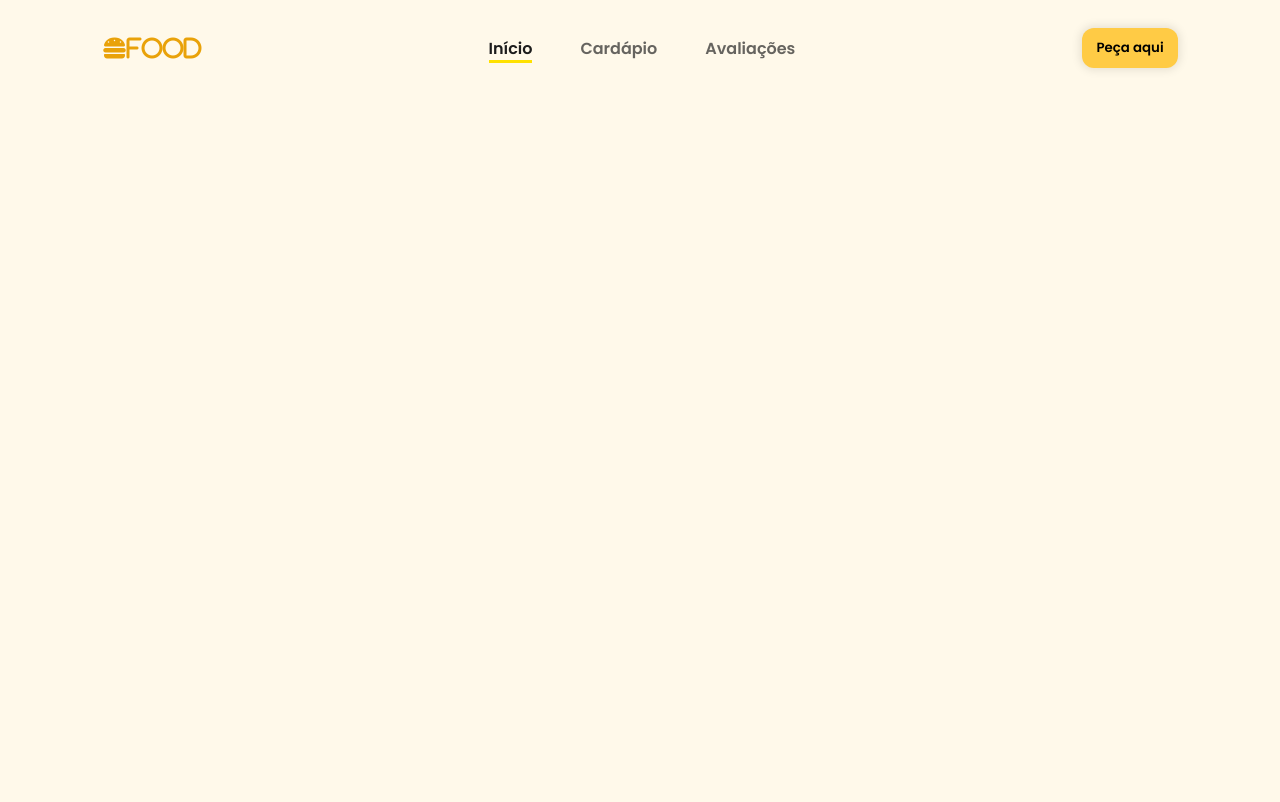
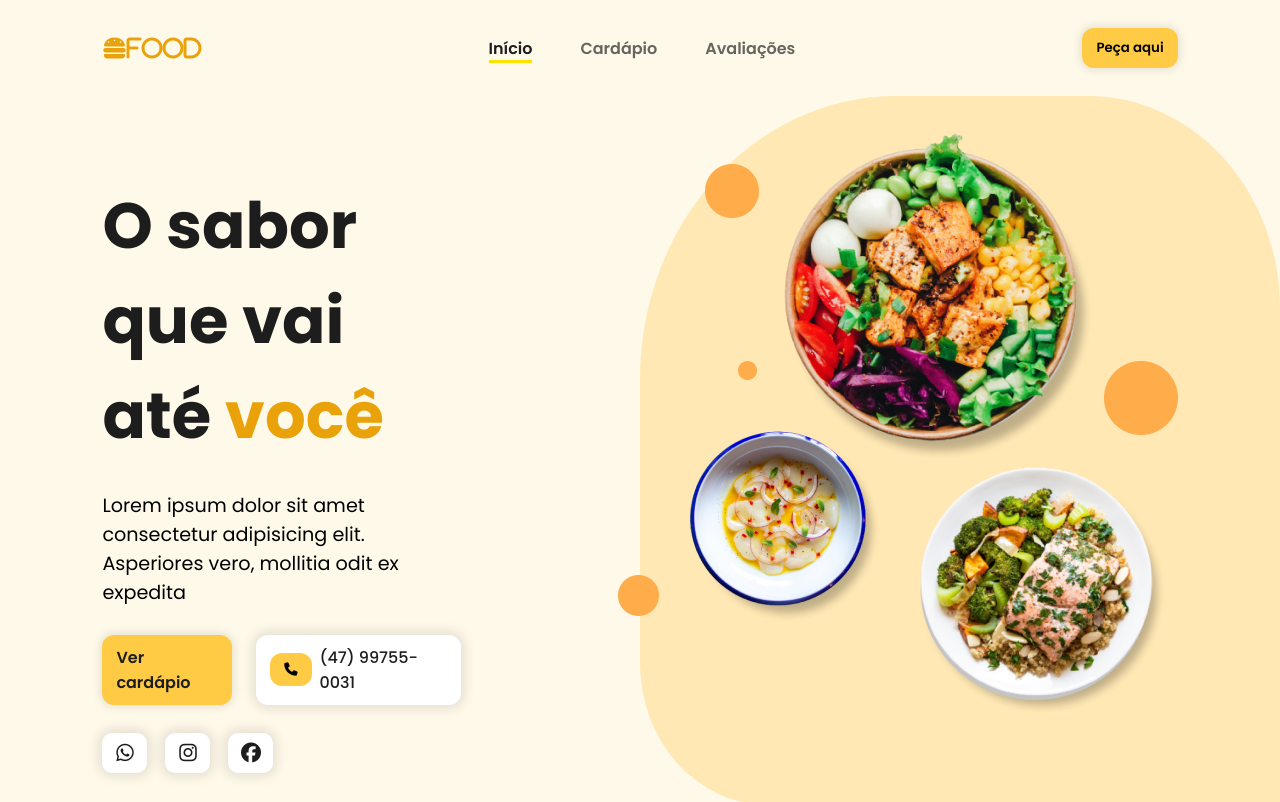
Before and after one commit to llucassouz4/sites, a plain HTML site: page restaurante/index.html in a window 1280 px wide. Shown: the top 802 px of the page. Drawn offline with nearby package versions, Linux system fonts and the light colour scheme.

Commit message:
e os guri

```diff
--- /dev/null
+++ b/restaurante/estilo/home.css
@@ -0,0 +1,98 @@
+#home {
+    display: flex;
+    min-height: calc(100vh - 91px);
+    position: relative;
+}
+
+#cta {
+    width: 35%;
+    display: flex;
+    flex-direction: column;
+    gap: 28px;
+    margin-top: 5%;
+}
+
+#cta .title {
+    color: #1d1d1d;
+    font-size: 4rem;
+}
+
+#cta .title span {
+    color: #e9a209;
+}
+
+#cta .description {
+    font-size: 1.2rem;
+}
+
+#cta_buttons {
+    display: flex;
+    gap: 24px;
+}
+
+#cta_buttons a {
+    text-decoration: none;
+    color: #1d1d1d;
+}
+
+#phone_button {
+    display: flex;
+    gap: 8px;
+    align-items: center;
+    background-color: white;
+    padding: 8px 14px;
+    font-weight: 500;
+    box-shadow: 0px 0px 12px 4px rgba(0, 0, 0, 0.1);
+    border-radius: 12px;
+}
+
+#phone_button button {
+    box-shadow: none;
+}
+
+#banner {
+    display: flex;
+    align-items: start;
+    justify-content: end;
+    width: 70%;
+    z-index: 2;
+}
+
+#bonner img {
+    height: 100%;
+    width: fit-content;
+}
+
+.shape {
+    background-color: #ffe8b4;
+    width: 50%;
+    height: 100%;
+    position: absolute;
+    border-radius: 40% 30% 0% 20%;
+    top: 0;
+    right: 0;
+}
+
+@media screen and (max-width: 1170px) {
+    #home {
+        min-height: 100%;
+        padding-top: 0px;
+    }
+
+    #banner,
+     #banner img,
+      #home .shape {
+        display: none;
+    }
+    #cta {
+    width: 100%;
+    align-items: center;
+    text-align: center;
+}
+}
+
+@media screen and (max-width: 450px){
+    #phone_button button {
+        display: none;
+    }
+}
--- a/restaurante/estilo/style.css
+++ b/restaurante/estilo/style.css
@@ -9,6 +9,10 @@
 
 body {
     background-color: #fff9ea;
+}
+
+section {
+    padding: 28px 8%;
 }
 
 .btn-default {
@@ -29,3 +33,27 @@ body {
     background-color: #f8d477;
 
 }
+
+.social-media-buttons {
+    display: flex;
+    gap: 18px;
+}
+
+.social-media-buttons a {
+    display: flex;
+    align-items: center;
+    justify-content: center;
+    width: 45px;
+    height: 40px;
+    background-color: white;
+    font-size: 1.25rem;
+    border-radius: 10px;
+    text-decoration: none;
+    color: #1d1d1d;
+    box-shadow: 0px 0px 12px 4px rgba(0, 0, 0, 0.1);
+    transition: box-shadow 0.3s ease;
+}
+
+.social-media-buttons a:hover {
+    box-shadow: 0px 0px 12px 8px rgba(0, 0, 0, 0.1);
+}
--- a/restaurante/index.html
+++ b/restaurante/index.html
@@ -6,6 +6,7 @@
     <script src="https://kit.fontawesome.com/f57423182f.js" crossorigin="anonymous"></script>
     <link rel="stylesheet" href="estilo/style.css">
     <link rel="stylesheet" href="estilo/header.css">
+    <link rel="stylesheet" href="estilo/home.css">
     <script src="https://cdnjs.cloudflare.com/ajax/libs/jquery/3.7.1/jquery.min.js" integrity="sha512-v2CJ7UaYy4JwqLDIrZUI/4hqeoQieOmAZNXBeQyjo21dadnwR+8ZaIJVT8EE2iyI61OV8e6M8PP2/4hpQINQ/g==" crossorigin="anonymous" referrerpolicy="no-referrer"></script>
     <title>Restaurente</title>
 </head>
@@ -56,7 +57,60 @@
 
     <main id="content">
         <section id="home">
+            <div class="shape"></div>
+            <div id="cta">
+                <h1 class="title">
+                    O sabor que vai até
+                    <span>você</span>
+                </h1>
+                <p class="description">
+                    Lorem ipsum dolor sit amet consectetur adipisicing elit. Asperiores vero, mollitia odit ex expedita
+                </p>
 
+                <div id="cta_buttons">
+                    <a href="#" class="btn-default">
+                        Ver cardápio
+                    </a>
+
+                    <a href="tel:+47997550031" id="phone_button">
+                        <button class="btn-default">
+                            <i class="fa-solid fa-phone"></i>
+                        </button>
+                        (47) 99755-0031
+                    </a>
+
+                </div>
+                <div class="social-media-buttons">
+                    <a href="">
+                         <i class="fa-brands fa-whatsapp"></i>
+                    </a>
+                    <a href="">
+                         <i class="fa-brands fa-instagram"></i>
+                    </a>
+                    <a href="">
+                         <i class="fa-brands fa-facebook"></i>
+                    </a>
+
+                </div>
+            </div>
+            <div id="banner">
+                <img src="assets/hero.png" alt="">
+            </div>
+        </section>
+
+        <section id="menu">
+            <h2 class="section-title">Cardápio</h2>
+            <h3 class="section-subtitle">Nossos pratos especiais</h3>
+
+            <div id="dishes">
+                <div class="dish">
+                    <div class="dish-heart">
+                        <i class="fa-solid fa-heart"></i>
+                    </div>
+
+                    <img src="assets/dish.png" class="" alt="">
+                </div>
+            </div>
         </section>
     </main>
 
```
